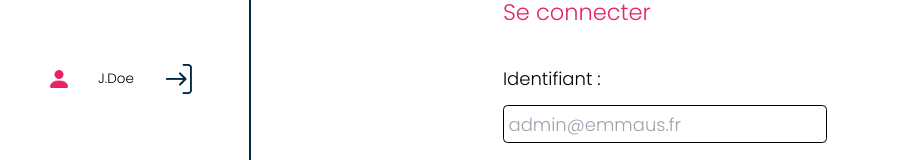
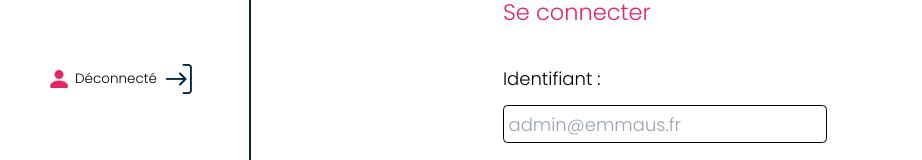
Before and after one commit to SbirLobo/cookiesarmy, a React (Vite) app in the folder frontend/: page / in a window 1280 px wide. Shown: the part 634-794 px from the top of the page, without its empty margins (5-927 px from the left). Built offline with nearby package versions, Linux system fonts and the light colour scheme.

Commit message:
hotfix navbar

```diff
--- a/frontend/src/components/Navbar.jsx
+++ b/frontend/src/components/Navbar.jsx
@@ -1,6 +1,8 @@
 import { Link } from "react-router-dom";
+import { useInfoUser } from "../contexts/InfoUserContext";
 
 function Navbar() {
+  const { loggedInUser, handleClickLogOut } = useInfoUser();
   return (
     <div className="flex w-[25%] flex-row max-lg:hidden">
       <div className="flex w-full flex-col justify-between items-center border-r-[2px] border-primary">
@@ -36,8 +38,12 @@ function Navbar() {
             alt="vector"
             className="w-4 h-4"
           />
-          <h2 className="text-xs">J.Doe</h2>
-          <img src="../src/assets/connection.png" alt="connection" />
+          <h2 className="text-xs">
+            {loggedInUser !== "" ? loggedInUser : "Déconnecté"}
+          </h2>
+          <button type="button" onClick={handleClickLogOut}>
+            <img src="../src/assets/connection.png" alt="connection" />
+          </button>
         </div>
       </div>
     </div>
```
